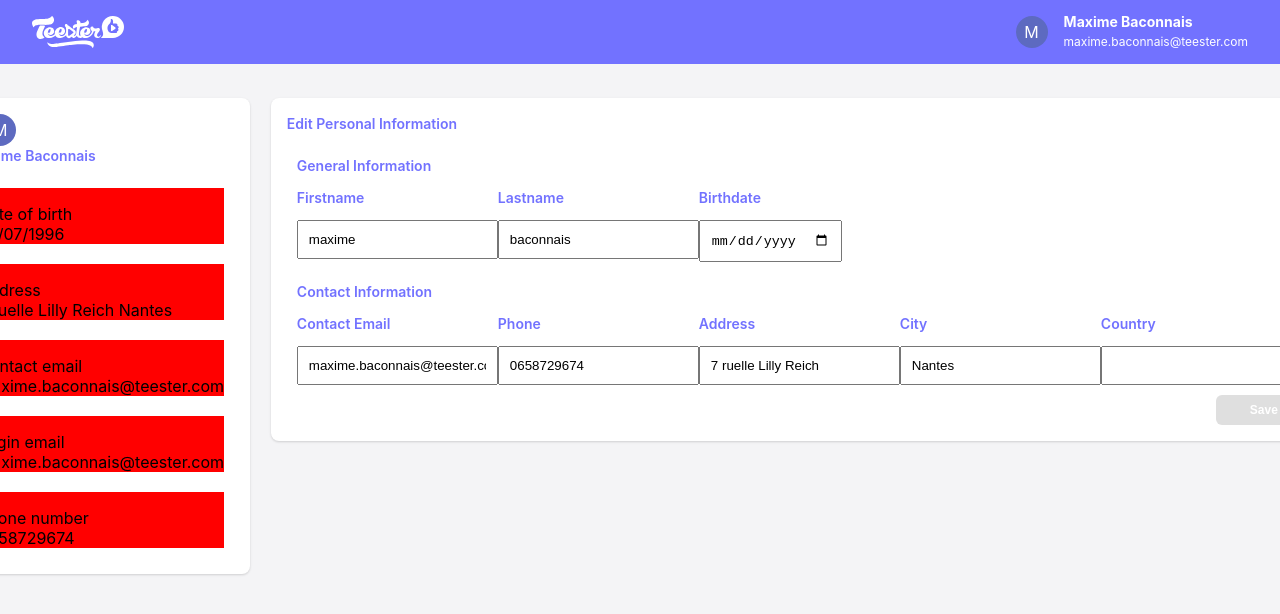
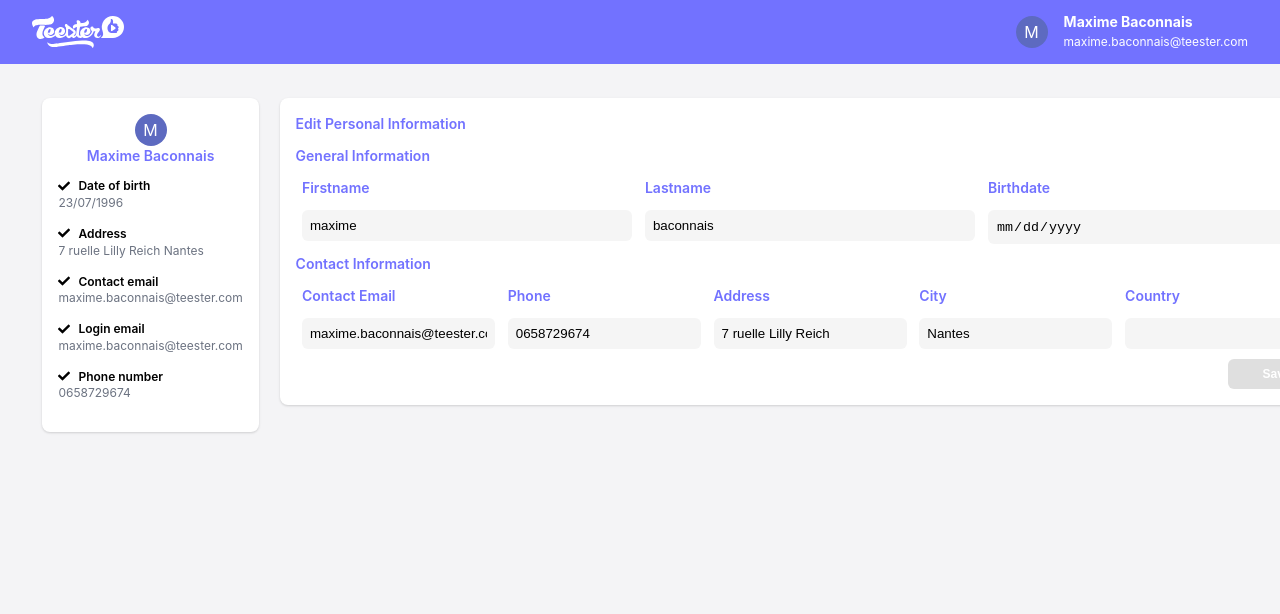
Before and after one commit to JLentremy/teester-project, a React (Create React App) app: page / in a window 1280 px wide. Shown: the top 614 px of the page. Built offline with nearby package versions, Linux system fonts and the light colour scheme.

Commit message:
Input + ProfileItem

```diff
--- a/src/App.tsx
+++ b/src/App.tsx
@@ -93,8 +93,10 @@ const Body = styled.div`
   display: flex;
   flex-direction: column;
   flex: 1 1 0%;
-  padding: 1.5rem 2.5rem;
-  align-items: center;
+  padding: 1.5rem 2rem;
+  max-width: 80rem;
+  margin-left: auto;
+  margin-right: auto;
 `;
 const BodyContent = styled.div`
   display: flex;
--- a/src/components/Informations/Item/index.tsx
+++ b/src/components/Informations/Item/index.tsx
@@ -25,11 +25,12 @@ const style = {
   item: {
     display: "flex",
     flexDirection: "column",
-    margin: 10,
+    marginBottom: 10,
     // backgroundColor: "red",
   },
   div: {
     display: "flex",
+    flex: 1,
   },
 };
 
--- a/src/components/Input/index.tsx
+++ b/src/components/Input/index.tsx
@@ -1,3 +1,4 @@
+import styled from "@emotion/styled";
 import React from "react";
 import Title from "../Title";
 
@@ -7,20 +8,29 @@ export type InputProps = {
   type: React.HTMLInputTypeAttribute;
 };
 
-const Input = ({ label, value, type }: InputProps) => {
+const InputComp = ({ label, value, type }: InputProps) => {
   return (
-    <div>
+    <div
+      style={{
+        display: "flex",
+        flexDirection: "column",
+        width: "50%",
+        margin: "0 0.4rem",
+      }}
+    >
       <Title label={label} />
-      <input style={style.input} type={type} defaultValue={value}></input>
+      <Input type={type} defaultValue={value}></Input>
     </div>
   );
 };
 
-const style = {
-  input: {
-    display: "flex",
-    padding: 10,
-  },
-};
+const Input = styled.input`
+  display: block;
+  appearance: none;
+  border: 0;
+  padding: 0.5rem;
+  background-color: #f5f5f5;
+  border-radius: 0.375rem;
+`;
 
-export default Input;
+export default InputComp;
--- a/src/components/Profile/Item/index.tsx
+++ b/src/components/Profile/Item/index.tsx
@@ -1,24 +1,37 @@
+import styled from "@emotion/styled";
 import React from "react";
 import Icon from "../../Icon";
 import { InfosProps } from "../types";
 
 const Item = ({ icon, label, value }: InfosProps) => {
   return (
-    <div style={style.item as React.CSSProperties}>
-      <Icon icon={icon} aria-hidden="true" />
-      <div>{label}</div>
-      <div>{value}</div>
-    </div>
+    <Content>
+      <Label>
+        <div style={{ marginRight: "0.5rem" }}>
+          <Icon icon={icon} aria-hidden="true" />
+        </div>
+        <div>{label}</div>
+      </Label>
+      <Value>{value}</Value>
+    </Content>
   );
 };
 
-const style = {
-  item: {
-    display: "flex",
-    flexDirection: "column",
-    margin: 10,
-    backgroundColor: "red",
-  },
-};
+const Content = styled.div`
+  display: flex;
+  flex-direction: column;
+  margin-bottom: 1rem;
+`;
+const Label = styled.div`
+  display: flex;
+  font-weight: 600;
+  font-size: 0.75rem;
+  margin-bottom: 0.1rem;
+`;
+const Value = styled.div`
+  display: flex;
+  font-size: 0.75rem;
+  color: rgba(107, 114, 128, 1);
+`;
 
 export default Item;
--- a/src/components/Profile/index.tsx
+++ b/src/components/Profile/index.tsx
@@ -12,8 +12,10 @@ type Props = {
 const Profile = ({ profile, infos }: Props) => {
   return (
     <Aside>
-      <ProfilePicture label={profile.firstname} />
-      <Title label={`${profile.firstname} ${profile.lastname}`} />
+      <AsideTop>
+        <ProfilePicture label={profile.firstname} />
+        <Title label={`${profile.firstname} ${profile.lastname}`} />
+      </AsideTop>
       {infos.map((info, key) => (
         <Item
           key={key}
@@ -26,6 +28,13 @@ const Profile = ({ profile, infos }: Props) => {
   );
 };
 
+export const AsideTop = styled.div`
+  display: flex;
+  flex-direction: column;
+
+  align-items: center;
+  justify-content: center;
+`;
 export const Aside = styled.aside`
   display: flex;
   flex-direction: column;
```
